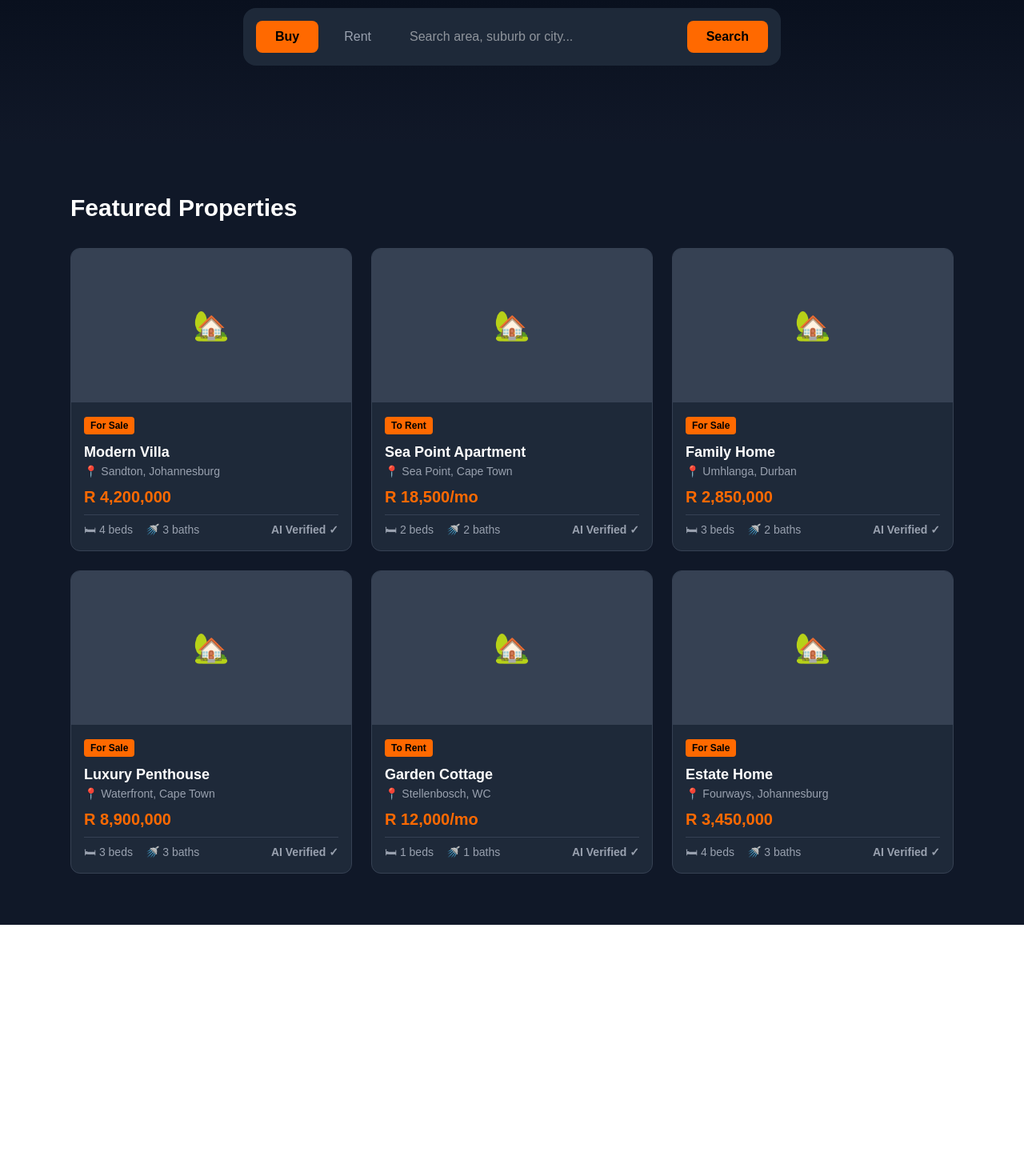
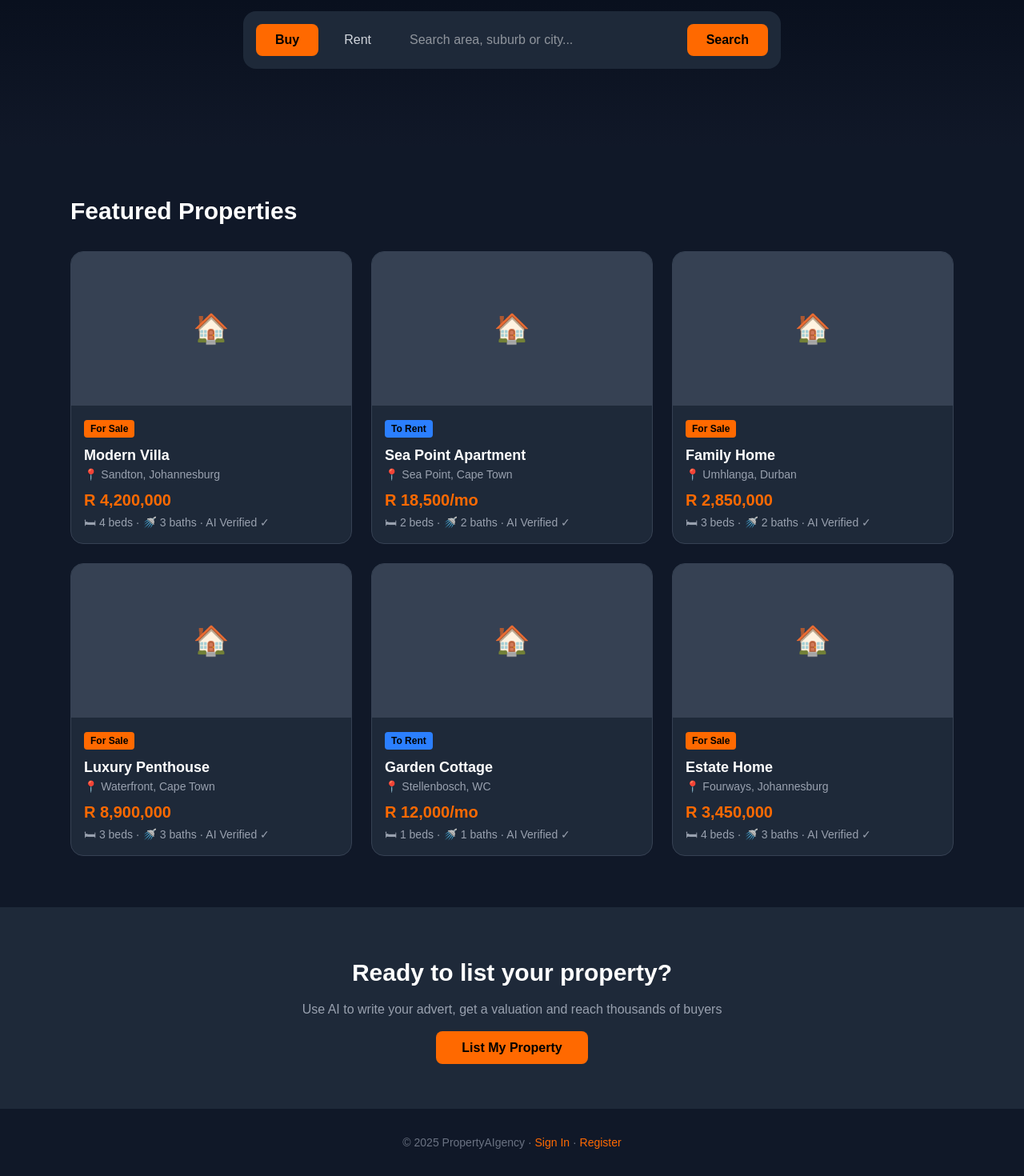
Before and after one commit to Bentman007/propertyaigency, a Next.js app: page / in a window 1280 px wide. Shown: the part 291-1761 px from the top of the page at 80% size. Before the commit the page ends 1447 px from the top, so only its background shows below. Built offline with nearby package versions, Linux system fonts and the light colour scheme.

Commit message:
Fix homepage links and navigation

```diff
--- a/app/page.tsx
+++ b/app/page.tsx
@@ -1,27 +1,29 @@
 export default function Home() {
   return (
     <main className="min-h-screen bg-gray-900 text-white">
-      <nav className="bg-gray-950 border-b border-gray-800 px-6 py-4 flex justify-between items-center">
+      <nav className="bg-gray-800 border-b border-gray-800 px-6 py-4 flex justify-between items-center">
         <div className="text-2xl font-bold">
           Property<span className="text-orange-500">AI</span>gency
         </div>
         <div className="flex gap-6 text-gray-300 text-sm">
-          <a href="#" className="hover:text-orange-500">Buy</a>
-          <a href="#" className="hover:text-orange-500">Rent</a>
-          <a href="#" className="hover:text-orange-500">List Property</a>
-          <a href="#" className="bg-orange-500 text-black px-4 py-2 rounded-lg font-semibold hover:bg-orange-400">Sign In</a>
+          <a href="/buy" className="hover:text-orange-500">Buy</a>
+          <a href="/rent" className="hover:text-orange-500">Rent</a>
+          <a href="/list" className="hover:text-orange-500">List Property</a>
         </div>
+        <a href="/auth/login" className="bg-orange-500 text-black px-4 py-2 rounded-lg font-semibold hover:bg-orange-400">Sign In</a>
       </nav>
+
       <section className="text-center py-24 px-6 bg-gradient-to-b from-gray-950 to-gray-900">
         <h1 className="text-6xl font-bold mb-4">Find Your Perfect <span className="text-orange-500">Property</span></h1>
         <p className="text-gray-400 text-xl mb-8">South Africa's smartest AI-powered property platform</p>
         <div className="bg-gray-800 rounded-2xl p-4 max-w-2xl mx-auto flex gap-2">
-          <button className="bg-orange-500 text-black px-6 py-2 rounded-lg font-bold">Buy</button>
-          <button className="text-gray-400 px-6 py-2 rounded-lg">Rent</button>
+          <a href="/buy" className="bg-orange-500 text-black px-6 py-2 rounded-lg font-bold">Buy</a>
+          <a href="/rent" className="text-gray-300 px-6 py-2 rounded-lg">Rent</a>
           <input className="flex-1 bg-transparent text-white outline-none px-4" placeholder="Search area, suburb or city..."/>
-          <button className="bg-orange-500 text-black px-6 py-2 rounded-lg font-bold">Search</button>
+          <a href="/buy" className="bg-orange-500 text-black px-6 py-2 rounded-lg font-bold">Search</a>
         </div>
       </section>
+
       <section className="px-6 py-16 max-w-6xl mx-auto">
         <h2 className="text-3xl font-bold mb-8">Featured Properties</h2>
         <div className="grid grid-cols-3 gap-6">
@@ -33,23 +35,29 @@ export default function Home() {
             {title:"Garden Cottage",location:"Stellenbosch, WC",price:"R 12,000/mo",beds:1,baths:1,type:"To Rent"},
             {title:"Estate Home",location:"Fourways, Johannesburg",price:"R 3,450,000",beds:4,baths:3,type:"For Sale"},
           ].map((p,i)=>(
-            <div key={i} className="bg-gray-800 rounded-xl overflow-hidden border border-gray-700 hover:border-orange-500 transition-all cursor-pointer">
-              <div className="h-48 bg-gray-700 flex items-center justify-center text-4xl">🏡</div>
-            <div className="p-4">
-                <span className="text-xs bg-orange-500 text-black px-2 py-1 rounded font-bold">{p.type}</span>
+            <div key={i} className="bg-gray-800 rounded-2xl overflow-hidden border border-gray-700 hover:border-orange-500 transition-colors">
+              <div className="h-48 bg-gray-700 flex items-center justify-center text-4xl">🏠</div>
+              <div className="p-4">
+                <span className={`text-xs px-2 py-1 rounded font-bold ${p.type === 'To Rent' ? 'bg-blue-500' : 'bg-orange-500'} text-black`}>{p.type}</span>
                 <h3 className="text-lg font-bold mt-2">{p.title}</h3>
                 <p className="text-gray-400 text-sm">📍 {p.location}</p>
-                <p className="text-orange-500 text-xl font-bold mt-2">{p.price}</p>
-                <div className="flex gap-4 text-gray-400 text-sm mt-2 border-t border-gray-700 pt-2">
-                  <span>🛏 {p.beds} beds</span>
-                  <span>🚿 {p.baths} baths</span>
-                  <span className="ml-auto text-greenext-xs font-bold">AI Verified ✓</span>
-                </div>
+                <p className="text-orange-500 font-bold text-xl mt-2">{p.price}</p>
+                <p className="text-gray-400 text-sm mt-1">🛏 {p.beds} beds · 🚿 {p.baths} baths · AI Verified ✓</p>
               </div>
             </div>
           ))}
         </div>
       </section>
+
+      <section className="text-center py-16 px-6 bg-gray-800">
+        <h2 className="text-3xl font-bold mb-4">Ready to list your property?</h2>
+        <p className="text-gray-400 mb-6">Use AI to write your advert, get a valuation and reach thousands of buyers</p>
+        <a href="/list" className="bg-orange-500 text-black px-8 py-3 rounded-lg font-bold hover:bg-orange-400">List My Property</a>
+      </section>
+
+      <footer className="text-center py-8 text-gray-500 text-sm">
+        <p>© 2025 PropertyAIgency · <a href="/auth/login" className="text-orange-500 hover:underline">Sign In</a> · <a href="/auth/register" className="text-orange-500 hover:underline">Register</a></p>
+      </footer>
     </main>
   )
 }
```
